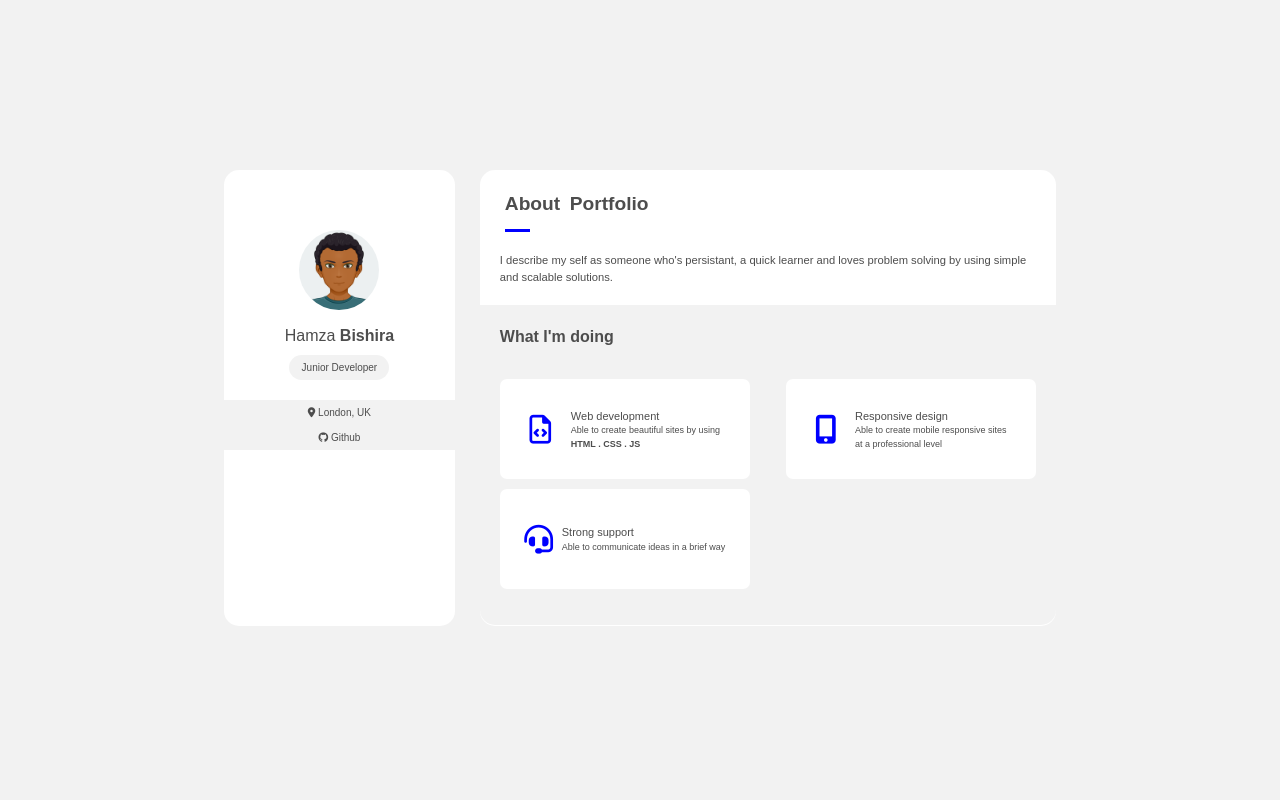
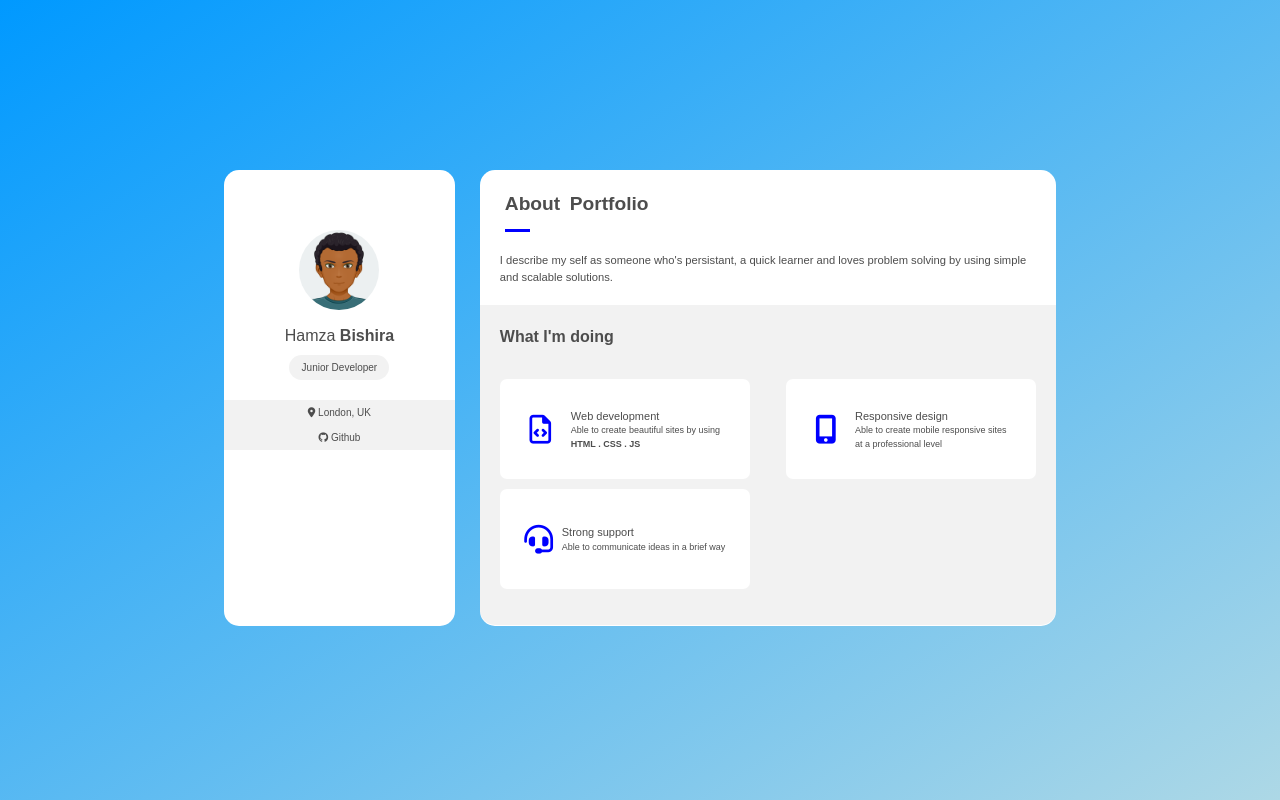
Before and after one commit to bishira14/portfolio_Proj, a plain HTML site: page index.html in a window 1280 px wide. Drawn offline with Linux system fonts and the light colour scheme.

Commit message:
latest update

```diff
--- a/index.css
+++ b/index.css
@@ -12,6 +12,7 @@ body{
   font-family: sans-serif;
   color:rgb(77, 77, 77);
   line-height: 1.5;
+  background-image: linear-gradient(to bottom right, rgb(0, 153, 255), lightblue);
 }
 .first{
   height:60vh;
@@ -91,7 +92,7 @@ body{
   border-bottom-left-radius: 15px;
   border-bottom-right-radius: 15px;
   background-color: rgba(128, 128, 128, 0.1);
-
+  overflow: scroll;
 }
 .what_im_ h4{
   padding:20px;
```
